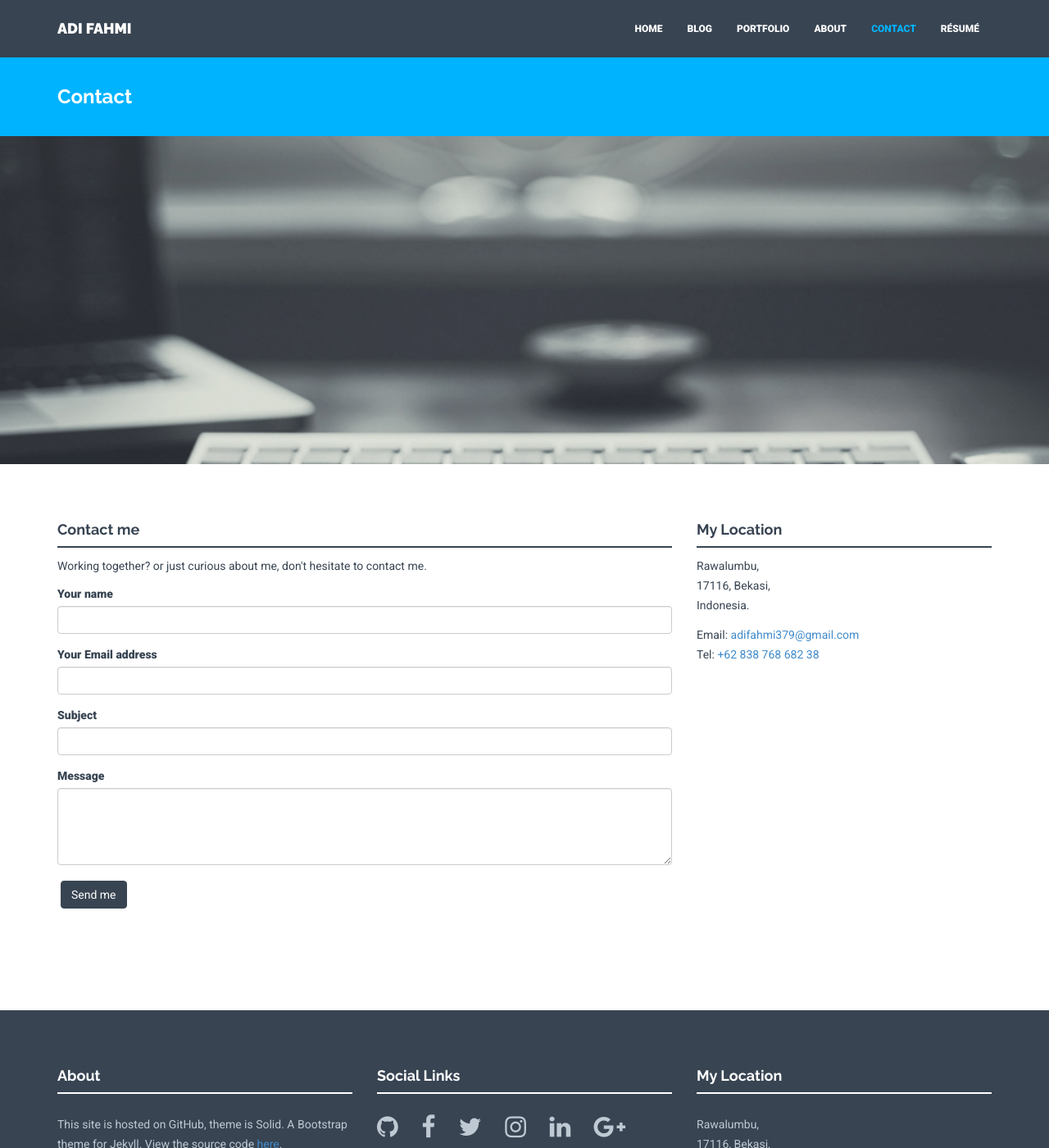
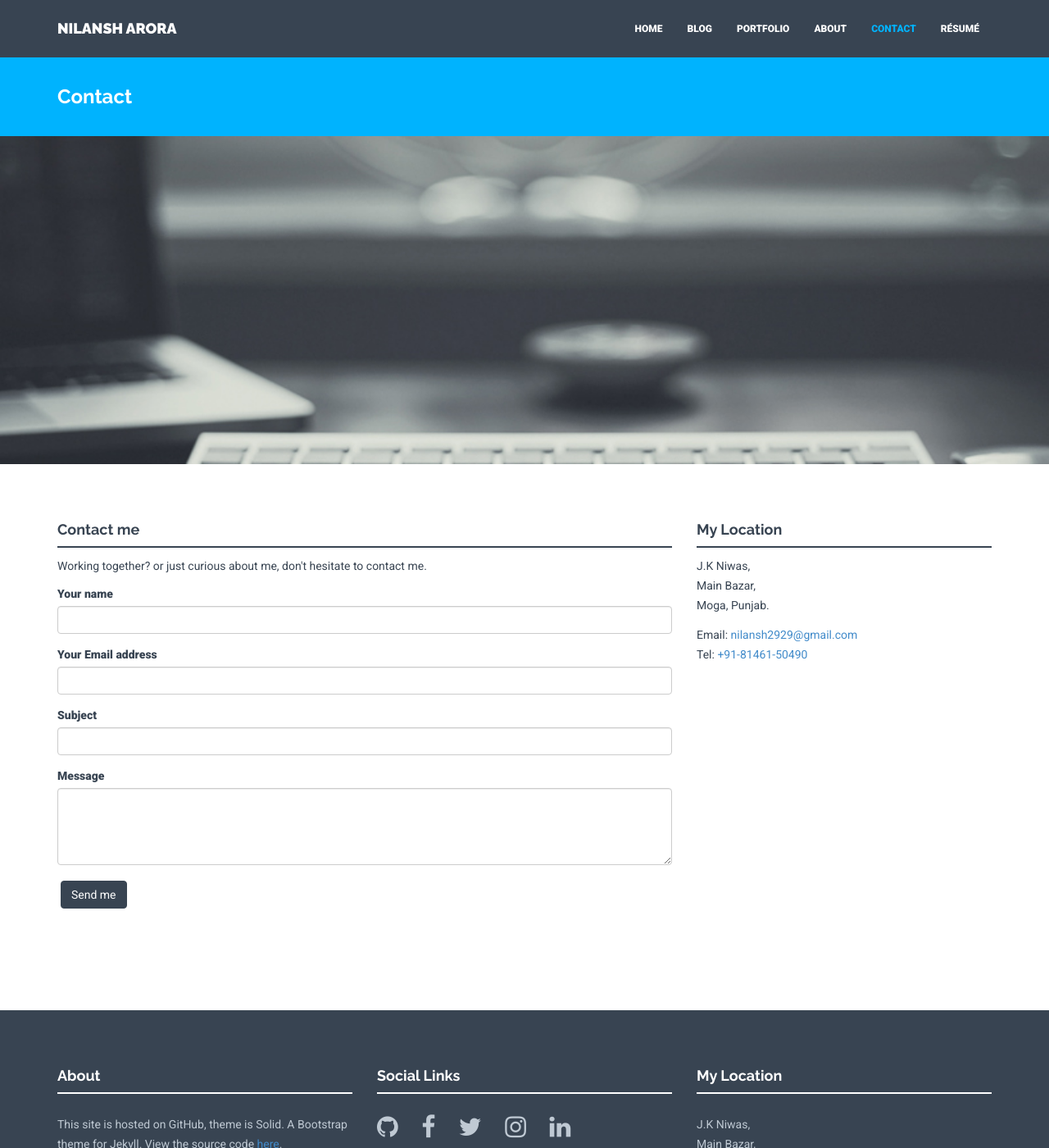
Before and after one commit to nilanshz/nilanshz.github.io, a Jekyll site: the page built from contact.html, in a window 1280 px wide and 1400 px high. Shown: the whole window at 82% size. Built offline with Jekyll 4.4.1, drawn with Linux system fonts in a browser that asks for light colours; nearby versions of some CDN libraries; some of the changed text lies outside the part shown.

Commit message:
about me

```diff
--- a/CNAME
+++ b/CNAME
@@ -1 +1 @@
-adifahmi.me
+nilanshz.github.io
--- a/_config.yml
+++ b/_config.yml
@@ -1,14 +1,14 @@
 ### GENERAL SETTINGS ###
 
 # Site settings
-title: ADI FAHMI
-description: "Adi Fahmi's Personal Site."
+title: NILANSH ARORA
+description: "Nilansh's Personal Site."
 analytics: UA-91950225-1 #Google analytics code in the format XX-nnnnnnnn-n
 baseurl: "" #important: start with /
-url: "https://adifahmi.me"
-author: Adi Fahmi
-disqus_shortname: adifahmi
-twitter_username: adifahmii
+url: "https://nilansh.com"
+author: Nilansh Arora
+disqus_shortname: nilansh
+twitter_username: nilansh29
 
 # Build settings
 markdown: kramdown
@@ -31,30 +31,28 @@
 # Social networks usernames. Many more available: google-plus, flickr, linkedin, etc). Shown in footer.
 social:
   - title: github
-    url: https://github.com/AdiFahmi
+    url: https://github.com/nilanshz
   - title: facebook
-    url: https://fb.com/adifahmii
+    url: https://fb.com/nilansh.arora
   - title: twitter
-    url: https://twitter.com/adifahmii
+    url: https://twitter.com/nilansh29
   - title: instagram
-    url: https://instagram.com/adifahmii
+    url: https://instagram.com/niilansh_29
   - title: linkedin
-    url: https://www.linkedin.com/in/adifahmii
-  - title: google-plus
-    url: https://plus.google.com/+MuhAdiFahmi
+    url: https://www.linkedin.com/in/nilansh-arora-791086126
 
 # Postal address (add as many lines as necessary). Shown in footer and on Contact page.
 address:
   - lines:
-    - Rawalumbu,
-    - 17116, Bekasi,
-    - Indonesia.
-email: adifahmi379@gmail.com
-tel: +62 838 768 682 38
+    - J.K Niwas,
+    - Main Bazar,
+    - Moga, Punjab.
+email: nilansh2929@gmail.com
+tel: +91-81461-50490
 
 # SEARCH ENGINE KNOW HTTPS
-url: https://adifahmi.me
-enforce_ssl: adifahmi.me
+url: https://nilansh.com
+enforce_ssl: nilansh.com
 
 # JEKYLL SITEMAP
 gems:
@@ -63,8 +61,8 @@
 ### GENERAL DATA FOR VARIOUS LOCATIONS ###
 
 # Short text. Shown in footer on every page and also separately on Home and Contact page.
-about_author: "<del>A fresh graduate</del> Currently a Software Engineer at software company in South Jakarta with some works and projects experience. Used to autodidact, willing to learn and making fast adaption to work as a team."
-about_author_short: "<del>A fresh graduate</del> Currently a Software Engineer at software company in South Jakarta ..."
+about_author: "<del>Technocrat & altruistic </del>Working as a Full Stack Developer in Zomato , Gurgaon . Share interests including Photography, Fitness, Food and Music . Love to Party and Travel. </del>"
+about_author_short: "<del> Technocrat & altruistic </del> Working as a Full Stack Developer in Zomato , Gurgaon .."
 
 # Testimonial content. Shown on Home and About page.
 testimonial:
--- a/_includes/css/main.css
+++ b/_includes/css/main.css
@@ -1,7 +1,6 @@
 /*	################################################################
 
-	Author: Carlos Alvarez
-	Customized by Adi Fahmi
+	Author: Nilansh Arora
 
 	Project Name: SOLID - Bootstrap 3 Theme
 	Version: 1.0
@@ -215,7 +214,7 @@
 ################################################################# */
 
 #headerwrap {
-	background-color: {{ site.colors.primary }};
+	background-color: crimson;
 	min-height: 0px;
 	padding-top: 100px;
 	padding-bottom: 50px;
--- a/_includes/header.html
+++ b/_includes/header.html
@@ -2,7 +2,7 @@
     <div class="container">
         <div class="row">
             <div class="col-lg-8 col-lg-offset-2">
-                <h1>Adi Fahmi's Personal Site</h1>
+                <h1>Nilansh Arora's Personal Site</h1>
                 <h3>Web Developer - New Tech Enthusiast - Music Addict</h3>
                 <!-- <h5>This page is hosted at GitHub, theme is <b><a href="http://ojs.xyz/solid-jekyll/">Solid Jekyll</a></b>.</h5> -->
             </div>
--- a/about.html
+++ b/about.html
@@ -2,7 +2,7 @@
 layout: about
 title: About
 permalink: /about/
-description: About Muhammad Adi Fahmizzaman.
+description: About Nilansh Arora.
 ---
 
 <div id="aboutwrap"></div>
```
Also changed, not shown: assets/img/af-preview.jpg (deleted).
